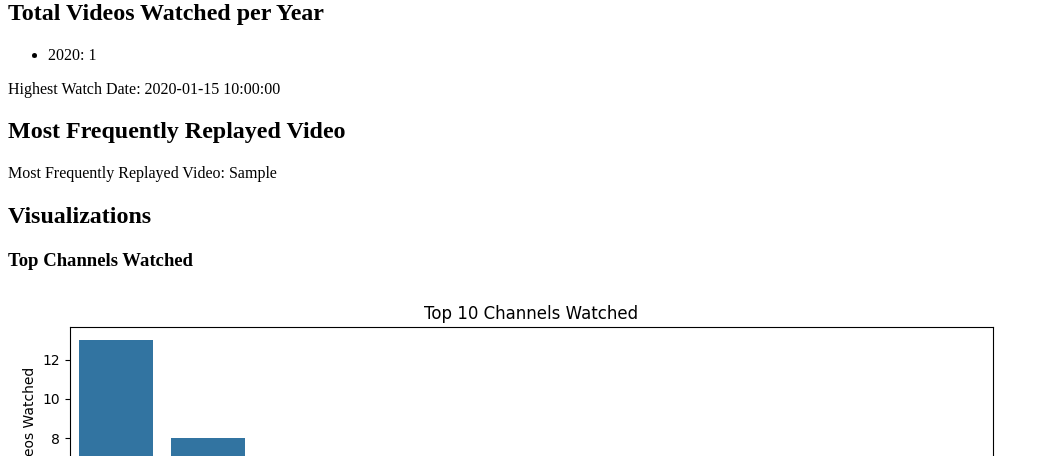
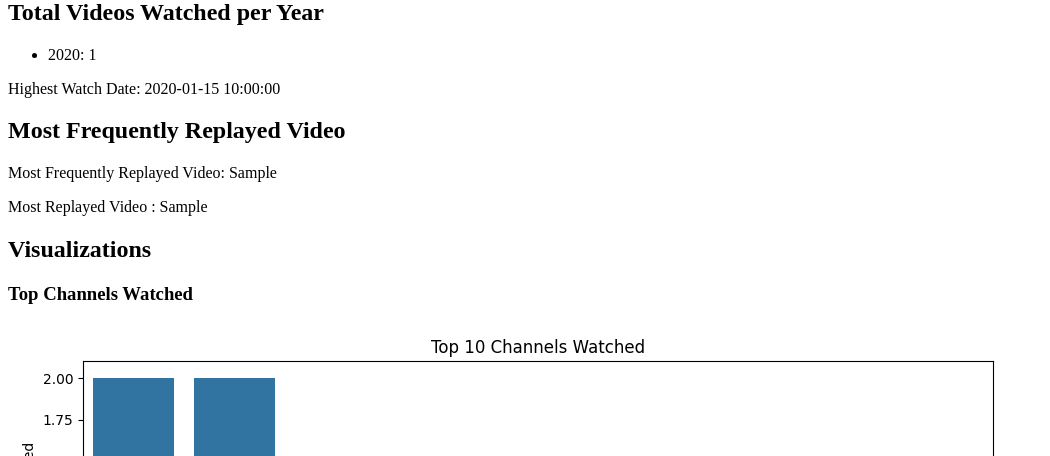
Before and after one commit to Ssn633/yt-analyzer, a Flask app: template templates/result.html in a window 1280 px wide. Shown: the part 204-660 px from the top of the page, without its empty margins (0-1050 px from the left). Run offline with Flask 3, Linux system fonts and the light colour scheme; the template is opened without the code that fills it: most values are stand-ins (such as "Sample title", 1, 10 or a date in 2020).

Commit message:
analysed and stored

```diff
--- a/app.py
+++ b/app.py
@@ -86,6 +86,7 @@ def upload_file():
         highest_watch_hour_date = df.groupby('date').size().idxmax()
         total_watch_hours = df['hour'].value_counts().sort_index()
         frequency_most_replayed = df['title'].value_counts().max()
+        most_replayed_video = df['title'].value_counts().idxmax()
 
         # Visualization
         color_palette = sns.color_palette("viridis", as_cmap=True)
@@ -146,6 +147,8 @@ def upload_file():
             'total_time_per_year_plot_path': total_time_per_year_plot_path,
             'total_watch_hours_plot_path': total_watch_hours_plot_path,
             'frequency_most_replayed': frequency_most_replayed,
+            'most_replayed_video': most_replayed_video,
+
         }
 
         os.remove(file_path)
--- a/templates/result.html
+++ b/templates/result.html
@@ -31,6 +31,7 @@
     </ul> -->
     <h2>Most Frequently Replayed Video</h2>
     <p>Most Frequently Replayed Video: {{ result.frequency_most_replayed }}</p>
+    <p>Most Replayed Video : {{  result.most_replayed_video  }}</p>
     <h2>Visualizations</h2>
     <div>
         <h3>Top Channels Watched</h3>
```
Also changed, not shown: static/results/top_channel_plot.png, static/results/total_time_per_month_plot.png, static/results/total_time_per_year_plot.png, static/results/total_watch_hours_plot.png.
